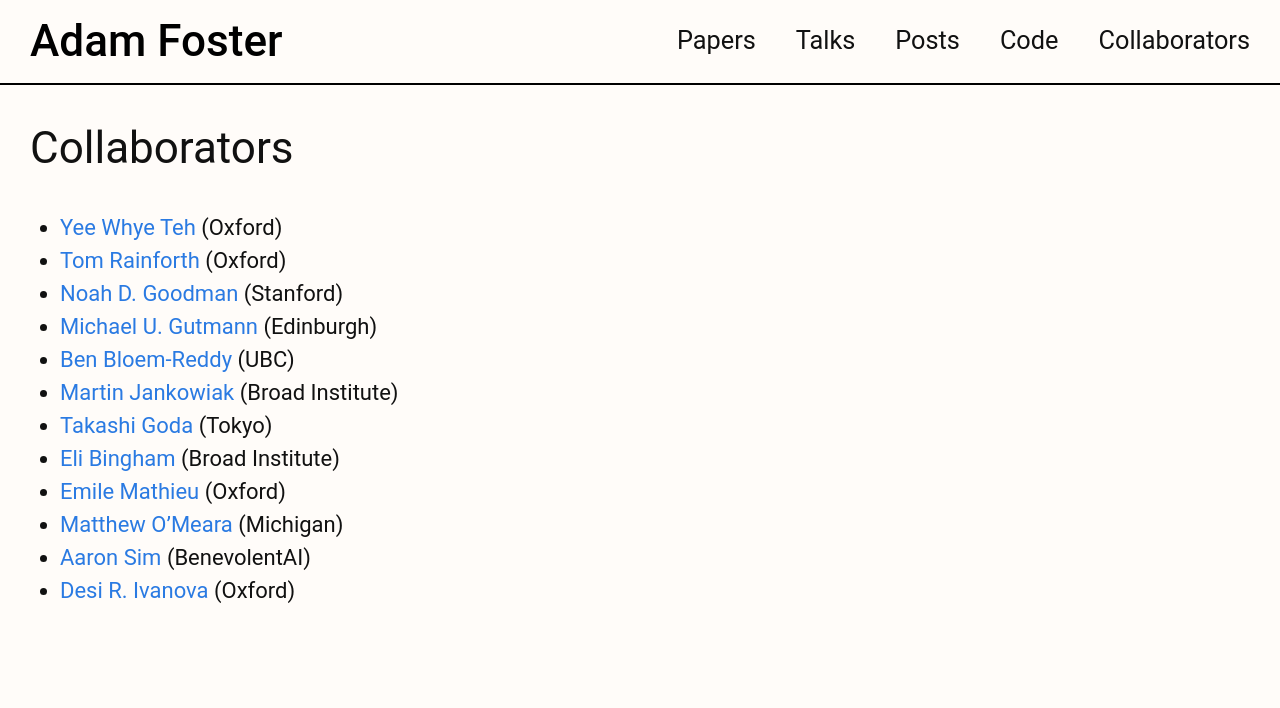
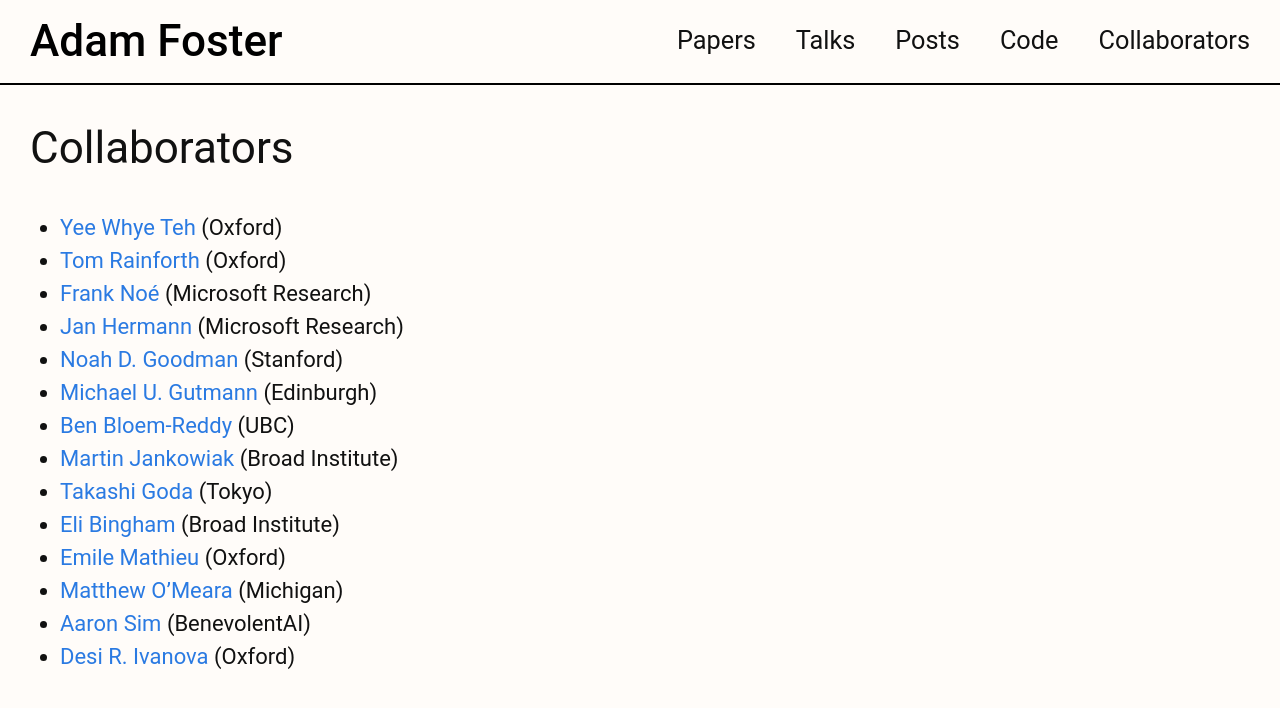
Before and after one commit to ae-foster/ae-foster.github.io, a Jekyll site: the page built from collaborators.markdown, in a window 1280 px wide. Shown: the top 708 px of the page. Built offline with Jekyll 4.4.1, drawn with Linux system fonts in a browser that asks for light colours; nearby versions of some CDN libraries.

Commit message:
update collaborators.markdown

```diff
--- a/collaborators.markdown
+++ b/collaborators.markdown
@@ -7,6 +7,8 @@
 
  - [Yee Whye Teh](https://www.stats.ox.ac.uk/~teh/index.html) (Oxford)
  - [Tom Rainforth](https://www.robots.ox.ac.uk/~twgr/) (Oxford)
+ - [Frank Noé](https://www.microsoft.com/en-us/research/people/franknoe/?lang=fr_ca) (Microsoft Research)
+ - [Jan Hermann](https://jan.hermann.name/) (Microsoft Research)
  - [Noah D. Goodman](http://cocolab.stanford.edu/ndg) (Stanford)
  - [Michael U. Gutmann](https://michaelgutmann.github.io/) (Edinburgh)
  - [Ben Bloem-Reddy](https://www.stat.ubc.ca/~benbr/) (UBC)
```
